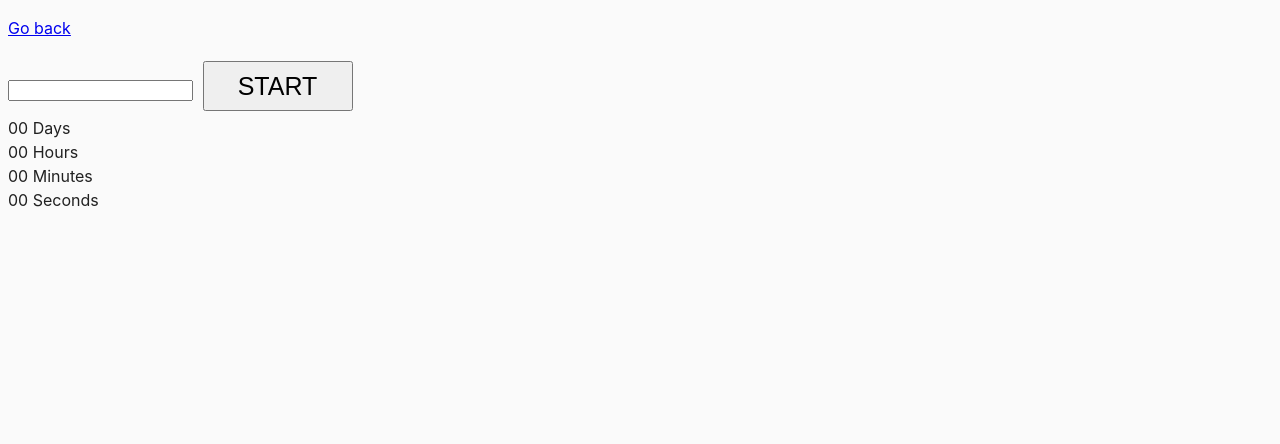
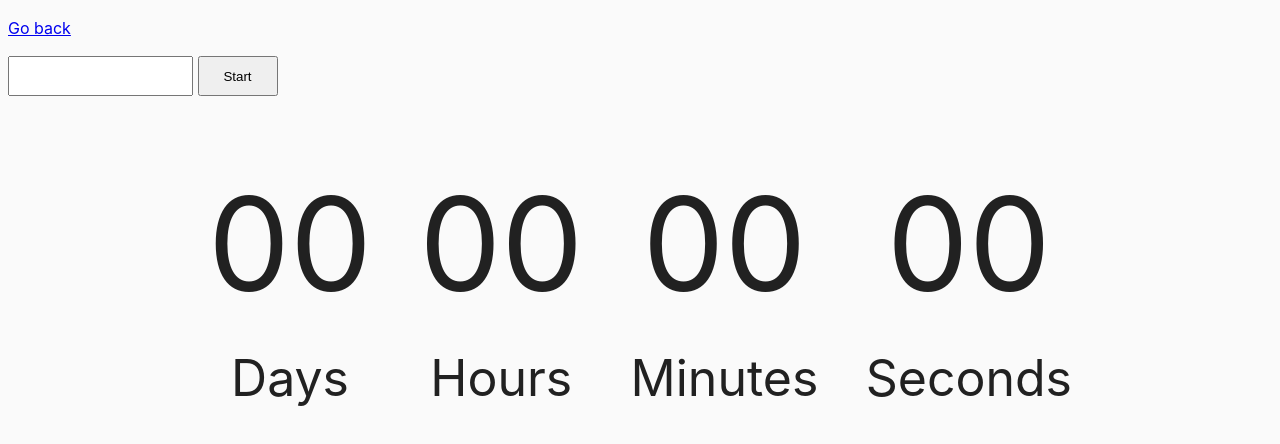
Before and after one commit to o-ishchenko/goit-js-hw-09, a website built with Parcel: page src/02-timer.html in a window 1280 px wide. Built offline with nearby package versions, Linux system fonts and the light colour scheme.

Commit message:
добавялет 2 и 3 задание и стили

```diff
--- a/package.json
+++ b/package.json
@@ -26,6 +26,7 @@
     "sass": "^1.32.8"
   },
   "dependencies": {
-    "flatpickr": "^4.6.9"
+    "flatpickr": "^4.6.9",
+    "notiflix": "^3.2.2"
   }
 }
--- a/src/02-timer.html
+++ b/src/02-timer.html
@@ -9,8 +9,8 @@
   <body>
     <p><a href="index.html">Go back</a></p>
 
-    <input type="text" id="datetime-picker" />
-    <button type="button" data-start>Start</button>
+    <input type="text" id="datetime-picker" class="timer-input" />
+    <button type="button" data-start class="timer-btn">Start</button>
 
     <div class="timer">
       <div class="field">
--- a/src/css/common.css
+++ b/src/css/common.css
@@ -16,14 +16,40 @@ img {
   display: block;
   max-width: 100%;
 }
-.color-switcher {
+.switcher-box {
   text-align: center;
+  margin-top: 200px;
 }
-[data-start],
-[data-stop] {
+.switcher-btn {
   width: 150px;
   height: 50px;
   margin: 5px;
   font-size: 25px;
   text-transform: uppercase;
 }
+
+.timer-input,
+.timer-btn {
+  height: 40px;
+  min-width: 80px;
+}
+
+.timer {
+  display: flex;
+  justify-content: space-between;
+  padding: 50px 200px;
+}
+
+.field {
+  display: flex;
+  flex-direction: column;
+  align-items: center;
+}
+
+.value {
+  font-size: 130px;
+}
+
+.label {
+  font-size: 50px;
+}
```
Also changed, not shown: src/01-color-switcher.html (+5 -3 lines), src/js/03-promises.js (+34 -5 lines), 1 other file.
